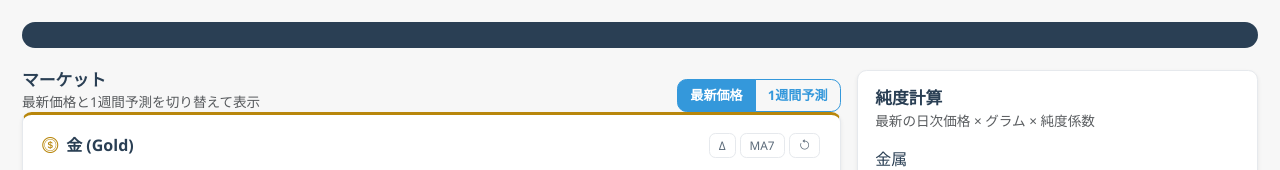
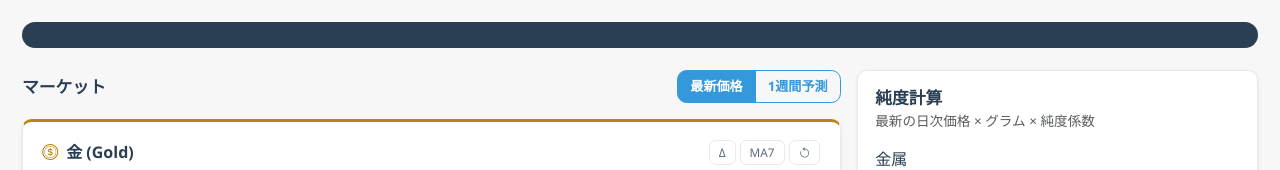
Before and after one commit to sukun-inu/SYCS-Voldemort, a FastAPI app: page / in a window 1280 px wide. Shown: the part 96-266 px from the top of the page. Run offline with FastAPI, Linux system fonts and the light colour scheme; data that the repository does not hold is empty; parts of the project's set-up code (start-up, migrations or seed data) failed here and were passed over; some libraries are stand-ins or nearby versions.

Commit message:
fix: マーケット見出しを1行化しカード上部の余白を追加
- section-title(マーケット)のサブタイトル「最新価格と1週間予測を
  切り替えて表示」を撤廃。切り替えボタン自体のラベル(最新価格/
  1週間予測)で用途は自明なため、見出しと切り替えボタンを1行で
  揃えられるようにした(align-items-endからcenterに変更)
- section-titleにmb-3を付与し、直下のカード(market-widget-stack)
  との間に余白が無く窮屈に見えていた問題を修正
- .market-section-meta(1週間予測時のメタ情報チップ行)にも同様に
  margin-bottomを追加し、チップとカードの間の余白を確保

モックAPI+Playwrightでデスクトップ/モバイル×ライト/ダーク×最新価格
/1週間予測の4状態を確認、コンソールエラー無し。

Co-Authored-By: Claude Sonnet 5 <noreply@anthropic.com>

```diff
--- a/webapp/static/index.html
+++ b/webapp/static/index.html
@@ -41,7 +41,7 @@
   <link rel="apple-touch-icon" sizes="180x180" href="static/icons/apple-touch-icon.png?v=20260310-2" />
   <link rel="stylesheet" href="static/vendor/bootstrap/css/bootstrap.min.css?v=5.3.3" />
   <link rel="stylesheet" href="static/vendor/bootstrap-icons/font/bootstrap-icons.min.css?v=1.11.3" />
-  <link rel="stylesheet" href="static/styles.css?v=20260820-12" />
+  <link rel="stylesheet" href="static/styles.css?v=20260820-13" />
   <script type="application/ld+json">
     {
       "@context": "https://schema.org",
@@ -145,11 +145,8 @@
       <div class="row g-3">
         <div class="col-lg-8">
           <section id="market-section" class="content-section">
-            <div class="section-title d-flex align-items-end justify-content-between flex-wrap gap-2">
-              <div>
-                <h2>マーケット</h2>
-                <p class="text-muted mb-0">最新価格と1週間予測を切り替えて表示</p>
-              </div>
+            <div class="section-title d-flex align-items-center justify-content-between flex-wrap gap-2 mb-3">
+              <h2 class="mb-0">マーケット</h2>
               <div class="btn-group market-toggle" role="tablist" aria-label="表示切り替え">
                 <button
                   id="marketViewSummary"
--- a/webapp/static/styles.css
+++ b/webapp/static/styles.css
@@ -442,7 +442,7 @@ a {
 }
 
 .market-section-meta {
-  margin-top: 6px;
+  margin: 0 0 14px;
   display: flex;
   flex-wrap: wrap;
   gap: 6px;
--- a/webapp/static/sw.js
+++ b/webapp/static/sw.js
@@ -1,4 +1,4 @@
-const CACHE_NAME = "metal-tracker-v17";
+const CACHE_NAME = "metal-tracker-v18";
 
 function scopedUrl(path) {
   return new URL(path, self.registration.scope).toString();
```
